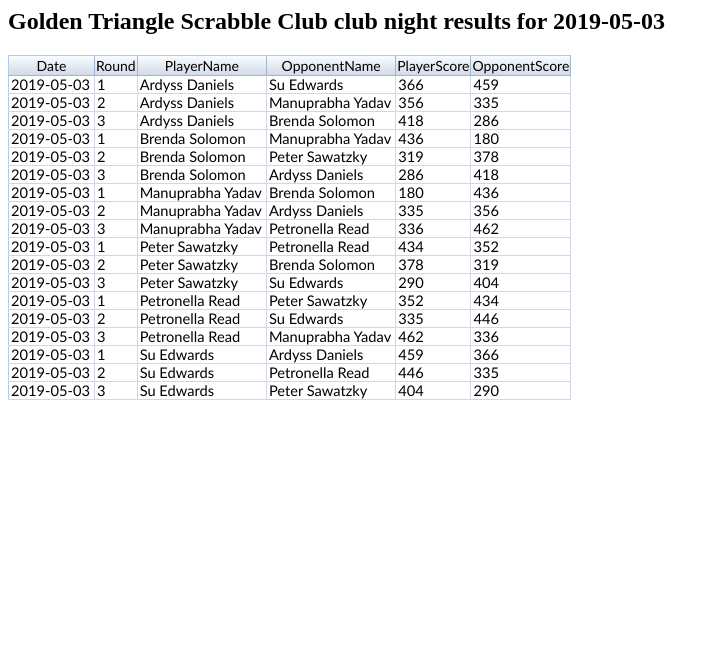
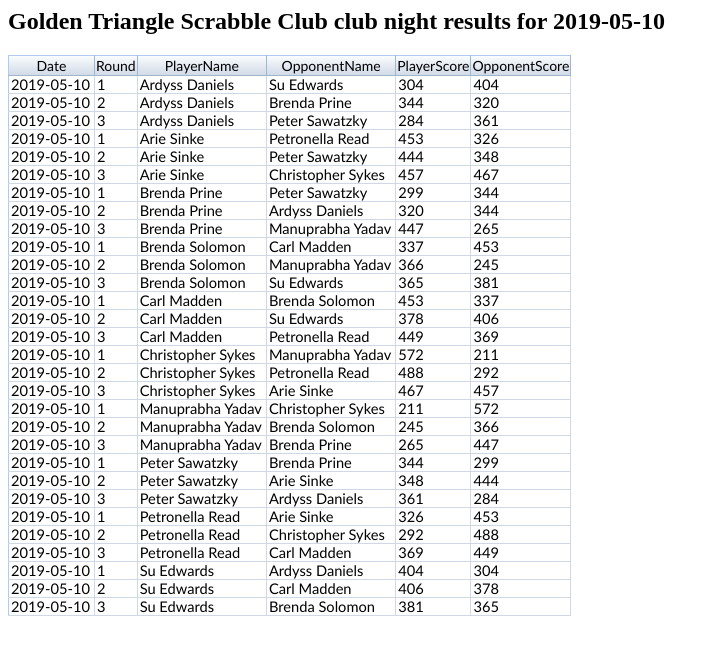
Before and after one commit to TileRunner/tilerunner.github.io, a Jekyll site: the page CambridgeClubNightResults.html, which Jekyll copies as it is, in a window 1280 px wide. Shown: the top 655 px of the page, without its empty margins (0-720 px from the left). Built offline with Jekyll 4.4.1, drawn with Linux system fonts in a browser that asks for light colours.

Commit message:
Cambridge 20190510
Club night

```diff
--- a/CambridgeClubNightResults.html
+++ b/CambridgeClubNightResults.html
@@ -3,7 +3,7 @@
 <link rel="stylesheet" href="css/excel-2007.css" />
 </head>
 <body>
-<h2>Golden Triangle Scrabble Club club night results for 2019-05-03</h2>
+<h2>Golden Triangle Scrabble Club club night results for 2019-05-10</h2>
 <table class="ExcelTable2007">
 <thead>
 <tr>
@@ -17,148 +17,244 @@
 </thead>
 <tbody>
 <tr>
-<td>2019-05-03</td>
+<td>2019-05-10</td>
 <td>1</td>
 <td>Ardyss Daniels</td>
 <td>Su Edwards</td>
-<td>366</td>
-<td>459</td>
+<td>304</td>
+<td>404</td>
 </tr>
 <tr>
-<td>2019-05-03</td>
+<td>2019-05-10</td>
 <td>2</td>
 <td>Ardyss Daniels</td>
-<td>Manuprabha Yadav</td>
-<td>356</td>
-<td>335</td>
+<td>Brenda Prine</td>
+<td>344</td>
+<td>320</td>
 </tr>
 <tr>
-<td>2019-05-03</td>
+<td>2019-05-10</td>
 <td>3</td>
 <td>Ardyss Daniels</td>
-<td>Brenda Solomon</td>
-<td>418</td>
-<td>286</td>
+<td>Peter Sawatzky</td>
+<td>284</td>
+<td>361</td>
 </tr>
 <tr>
-<td>2019-05-03</td>
+<td>2019-05-10</td>
+<td>1</td>
+<td>Arie Sinke</td>
+<td>Petronella Read</td>
+<td>453</td>
+<td>326</td>
+</tr>
+<tr>
+<td>2019-05-10</td>
+<td>2</td>
+<td>Arie Sinke</td>
+<td>Peter Sawatzky</td>
+<td>444</td>
+<td>348</td>
+</tr>
+<tr>
+<td>2019-05-10</td>
+<td>3</td>
+<td>Arie Sinke</td>
+<td>Christopher Sykes</td>
+<td>457</td>
+<td>467</td>
+</tr>
+<tr>
+<td>2019-05-10</td>
+<td>1</td>
+<td>Brenda Prine</td>
+<td>Peter Sawatzky</td>
+<td>299</td>
+<td>344</td>
+</tr>
+<tr>
+<td>2019-05-10</td>
+<td>2</td>
+<td>Brenda Prine</td>
+<td>Ardyss Daniels</td>
+<td>320</td>
+<td>344</td>
+</tr>
+<tr>
+<td>2019-05-10</td>
+<td>3</td>
+<td>Brenda Prine</td>
+<td>Manuprabha Yadav</td>
+<td>447</td>
+<td>265</td>
+</tr>
+<tr>
+<td>2019-05-10</td>
 <td>1</td>
 <td>Brenda Solomon</td>
-<td>Manuprabha Yadav</td>
-<td>436</td>
-<td>180</td>
+<td>Carl Madden</td>
+<td>337</td>
+<td>453</td>
 </tr>
 <tr>
-<td>2019-05-03</td>
+<td>2019-05-10</td>
 <td>2</td>
 <td>Brenda Solomon</td>
+<td>Manuprabha Yadav</td>
+<td>366</td>
+<td>245</td>
+</tr>
+<tr>
+<td>2019-05-10</td>
+<td>3</td>
+<td>Brenda Solomon</td>
+<td>Su Edwards</td>
+<td>365</td>
+<td>381</td>
+</tr>
+<tr>
+<td>2019-05-10</td>
+<td>1</td>
+<td>Carl Madden</td>
+<td>Brenda Solomon</td>
+<td>453</td>
+<td>337</td>
+</tr>
+<tr>
+<td>2019-05-10</td>
+<td>2</td>
+<td>Carl Madden</td>
+<td>Su Edwards</td>
+<td>378</td>
+<td>406</td>
+</tr>
+<tr>
+<td>2019-05-10</td>
+<td>3</td>
+<td>Carl Madden</td>
+<td>Petronella Read</td>
+<td>449</td>
+<td>369</td>
+</tr>
+<tr>
+<td>2019-05-10</td>
+<td>1</td>
+<td>Christopher Sykes</td>
+<td>Manuprabha Yadav</td>
+<td>572</td>
+<td>211</td>
+</tr>
+<tr>
+<td>2019-05-10</td>
+<td>2</td>
+<td>Christopher Sykes</td>
+<td>Petronella Read</td>
+<td>488</td>
+<td>292</td>
+</tr>
+<tr>
+<td>2019-05-10</td>
+<td>3</td>
+<td>Christopher Sykes</td>
+<td>Arie Sinke</td>
+<td>467</td>
+<td>457</td>
+</tr>
+<tr>
+<td>2019-05-10</td>
+<td>1</td>
+<td>Manuprabha Yadav</td>
+<td>Christopher Sykes</td>
+<td>211</td>
+<td>572</td>
+</tr>
+<tr>
+<td>2019-05-10</td>
+<td>2</td>
+<td>Manuprabha Yadav</td>
+<td>Brenda Solomon</td>
+<td>245</td>
+<td>366</td>
+</tr>
+<tr>
+<td>2019-05-10</td>
+<td>3</td>
+<td>Manuprabha Yadav</td>
+<td>Brenda Prine</td>
+<td>265</td>
+<td>447</td>
+</tr>
+<tr>
+<td>2019-05-10</td>
+<td>1</td>
 <td>Peter Sawatzky</td>
-<td>319</td>
+<td>Brenda Prine</td>
+<td>344</td>
+<td>299</td>
+</tr>
+<tr>
+<td>2019-05-10</td>
+<td>2</td>
+<td>Peter Sawatzky</td>
+<td>Arie Sinke</td>
+<td>348</td>
+<td>444</td>
+</tr>
+<tr>
+<td>2019-05-10</td>
+<td>3</td>
+<td>Peter Sawatzky</td>
+<td>Ardyss Daniels</td>
+<td>361</td>
+<td>284</td>
+</tr>
+<tr>
+<td>2019-05-10</td>
+<td>1</td>
+<td>Petronella Read</td>
+<td>Arie Sinke</td>
+<td>326</td>
+<td>453</td>
+</tr>
+<tr>
+<td>2019-05-10</td>
+<td>2</td>
+<td>Petronella Read</td>
+<td>Christopher Sykes</td>
+<td>292</td>
+<td>488</td>
+</tr>
+<tr>
+<td>2019-05-10</td>
+<td>3</td>
+<td>Petronella Read</td>
+<td>Carl Madden</td>
+<td>369</td>
+<td>449</td>
+</tr>
+<tr>
+<td>2019-05-10</td>
+<td>1</td>
+<td>Su Edwards</td>
+<td>Ardyss Daniels</td>
+<td>404</td>
+<td>304</td>
+</tr>
+<tr>
+<td>2019-05-10</td>
+<td>2</td>
+<td>Su Edwards</td>
+<td>Carl Madden</td>
+<td>406</td>
 <td>378</td>
 </tr>
 <tr>
-<td>2019-05-03</td>
-<td>3</td>
-<td>Brenda Solomon</td>
-<td>Ardyss Daniels</td>
-<td>286</td>
-<td>418</td>
-</tr>
-<tr>
-<td>2019-05-03</td>
-<td>1</td>
-<td>Manuprabha Yadav</td>
-<td>Brenda Solomon</td>
-<td>180</td>
-<td>436</td>
-</tr>
-<tr>
-<td>2019-05-03</td>
-<td>2</td>
-<td>Manuprabha Yadav</td>
-<td>Ardyss Daniels</td>
-<td>335</td>
-<td>356</td>
-</tr>
-<tr>
-<td>2019-05-03</td>
-<td>3</td>
-<td>Manuprabha Yadav</td>
-<td>Petronella Read</td>
-<td>336</td>
-<td>462</td>
-</tr>
-<tr>
-<td>2019-05-03</td>
-<td>1</td>
-<td>Peter Sawatzky</td>
-<td>Petronella Read</td>
-<td>434</td>
-<td>352</td>
-</tr>
-<tr>
-<td>2019-05-03</td>
-<td>2</td>
-<td>Peter Sawatzky</td>
-<td>Brenda Solomon</td>
-<td>378</td>
-<td>319</td>
-</tr>
-<tr>
-<td>2019-05-03</td>
-<td>3</td>
-<td>Peter Sawatzky</td>
-<td>Su Edwards</td>
-<td>290</td>
-<td>404</td>
-</tr>
-<tr>
-<td>2019-05-03</td>
-<td>1</td>
-<td>Petronella Read</td>
-<td>Peter Sawatzky</td>
-<td>352</td>
-<td>434</td>
-</tr>
-<tr>
-<td>2019-05-03</td>
-<td>2</td>
-<td>Petronella Read</td>
-<td>Su Edwards</td>
-<td>335</td>
-<td>446</td>
-</tr>
-<tr>
-<td>2019-05-03</td>
-<td>3</td>
-<td>Petronella Read</td>
-<td>Manuprabha Yadav</td>
-<td>462</td>
-<td>336</td>
-</tr>
-<tr>
-<td>2019-05-03</td>
-<td>1</td>
-<td>Su Edwards</td>
-<td>Ardyss Daniels</td>
-<td>459</td>
-<td>366</td>
-</tr>
-<tr>
-<td>2019-05-03</td>
-<td>2</td>
-<td>Su Edwards</td>
-<td>Petronella Read</td>
-<td>446</td>
-<td>335</td>
-</tr>
-<tr>
-<td>2019-05-03</td>
+<td>2019-05-10</td>
 <td>3</td>
 <td>Su Edwards</td>
-<td>Peter Sawatzky</td>
-<td>404</td>
-<td>290</td>
+<td>Brenda Solomon</td>
+<td>381</td>
+<td>365</td>
 </tr>
 </tbody>
 </table>
```
Also changed, not shown: CambridgeClubStats.html (+93 -93 lines).
